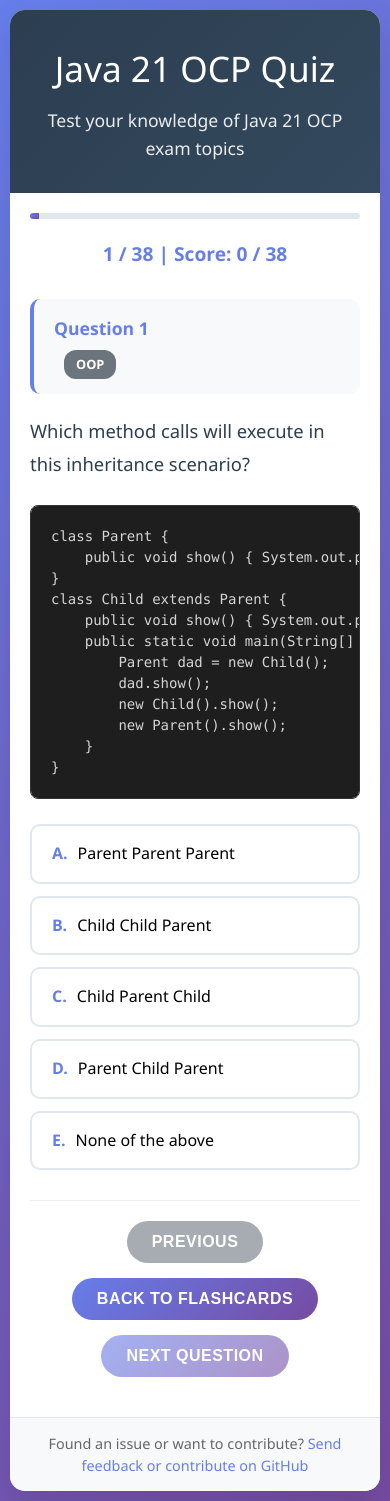
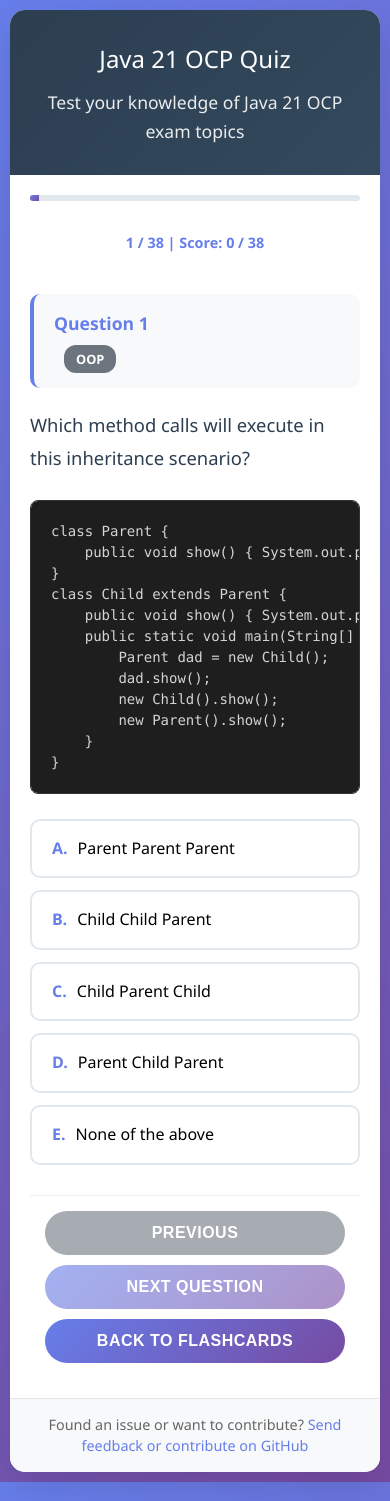
Before and after one commit to Anasss/java21docCards, a Jekyll site: the page built from quiz/index.html, in a window 390 px wide. Built offline with Jekyll 4.4.1, drawn with Linux system fonts in a browser that asks for light colours.

Commit message:
Update quiz/index.html!

```diff
--- a/quiz/index.html
+++ b/quiz/index.html
@@ -26,7 +26,7 @@
 
         <div class="controls">
             <button class="btn btn-secondary" id="prevBtn" onclick="previousQuestion()" disabled>Previous</button>
-            <button class="btn btn-primary" onclick="window.location.href='{{ "/" | relative_url }}'">
+            <button class="btn btn-primary btn-home" onclick="window.location.href='{{ "/" | relative_url }}'">
                 Back to Flashcards
             </button>
             <button class="btn btn-primary" id="nextBtn" onclick="nextQuestion()" disabled>Next Question</button>
@@ -36,10 +36,12 @@
             <h2>Quiz Complete!</h2>
             <div class="final-score" id="finalScore">0/{{ site.quiz.total_questions }}</div>
             <div class="score-message" id="scoreMessage">Great job!</div>
-            <button class="btn btn-primary" onclick="restartQuiz()">Restart Quiz</button>
-            <button class="btn btn-primary" onclick="window.location.href='{{ "/" | relative_url }}'">
-                Study Flashcards
-            </button>
+            <div class="results-buttons">
+                <button class="btn btn-primary" onclick="restartQuiz()">Restart Quiz</button>
+                <button class="btn btn-primary" onclick="window.location.href='{{ "/" | relative_url }}'">
+                    Study Flashcards
+                </button>
+            </div>
         </div>
     </div>
 
@@ -50,6 +52,118 @@
         </a>
     </div>
 </div>
+
+<style>
+/* Mobile-specific display */
+@media (max-width: 768px) {
+    /* Fix control buttons layout on mobile */
+    .controls {
+        display: flex;
+        flex-direction: column;
+        gap: 10px;
+        padding: 15px;
+    }
+
+    .controls .btn {
+        width: 100%;
+        padding: 12px 20px;
+        font-size: 16px;
+        margin: 0 !important;
+    }
+
+    /* Reorder buttons on mobile - Previous and Next on sides, Home in middle */
+    .controls {
+        display: grid;
+        grid-template-columns: 1fr 1fr;
+        grid-template-rows: auto auto;
+        gap: 10px;
+    }
+
+    .controls #prevBtn {
+        grid-column: 1;
+        grid-row: 1;
+    }
+
+    .controls #nextBtn {
+        grid-column: 2;
+        grid-row: 1;
+    }
+
+    .controls .btn-home {
+        grid-column: 1 / span 2;
+        grid-row: 2;
+    }
+
+
+    .results-buttons {
+        display: flex;
+        flex-direction: column;
+        gap: 10px;
+        margin-top: 20px;
+        padding: 0 15px;
+    }
+
+    .results-buttons .btn {
+        width: 100%;
+        padding: 12px 20px;
+        font-size: 16px;
+        margin: 0 !important;
+    }
+
+    /* Ensure results div has proper padding */
+    .results {
+        padding: 20px 15px;
+    }
+
+    /* Fix button text wrapping */
+    .btn {
+        white-space: normal;
+        min-height: 44px; /* Minimum touch target size */
+    }
+
+    /* Improve touch targets */
+    button {
+        -webkit-tap-highlight-color: rgba(0,0,0,0.1);
+        touch-action: manipulation;
+    }
+}
+
+
+@media (max-width: 480px) {
+    .controls {
+        display: flex;
+        flex-direction: column;
+    }
+
+    .controls .btn {
+        grid-column: unset !important;
+        grid-row: unset !important;
+    }
+
+    /* Stack all buttons vertically on very small screens */
+    .controls #prevBtn {
+        order: 1;
+    }
+
+    .controls #nextBtn {
+        order: 2;
+    }
+
+    .controls .btn-home {
+        order: 3;
+    }
+
+    /* Increase font size for better readability */
+    .quiz-header h1 {
+        font-size: 1.5rem;
+    }
+
+    .score-display {
+        font-size: 0.9rem;
+        padding: 10px;
+    }
+}
+</style>
 
 <script>
 // Load questions from Jekyll data - Fixed data loading
```
